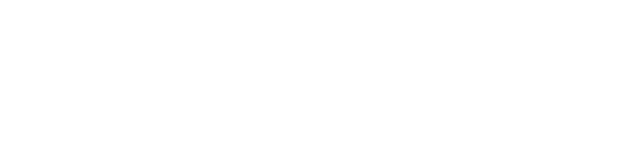
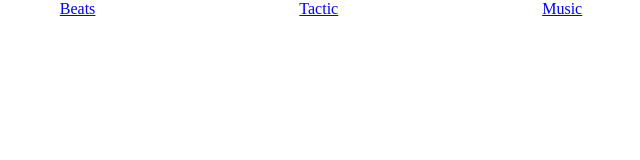
Before and after one commit to raked/tactic-site-noreact, a plain HTML site: page index.html in a window 1280 px wide. Shown: the whole page, without its empty margins (319-959 px from the left). Drawn offline with Linux system fonts and the light colour scheme.

Commit message:
Setup navbar

```diff
--- a/index.css
+++ b/index.css
@@ -0,0 +1,14 @@
+* {
+    margin: 0;
+    padding: 0;
+}
+
+#nav-container {
+    display: flex;
+    justify-content: space-around;
+}
+
+.nav-link {
+    flex-grow: 1;
+    padding: 100px;
+}
--- a/index.html
+++ b/index.html
@@ -6,7 +6,17 @@
     <meta http-equiv="X-UA-Compatible" content="IE=edge">
     <meta name="viewport" content="width=device-width, initial-scale=1.0">
     <title>Tactic</title>
+    <link rel="stylesheet" href="index.css">
 </head>
+<header>
+    <div id="nav-container">
+        <nav>
+            <a href="#beats" class="nav-link">Beats</a>
+            <a href="#about" class="nav-link">Tactic</a>
+            <a href="#music" class="nav-link">Music</a>
+        </nav>
+    </div>
+</header>
 
 <body>
 
```
